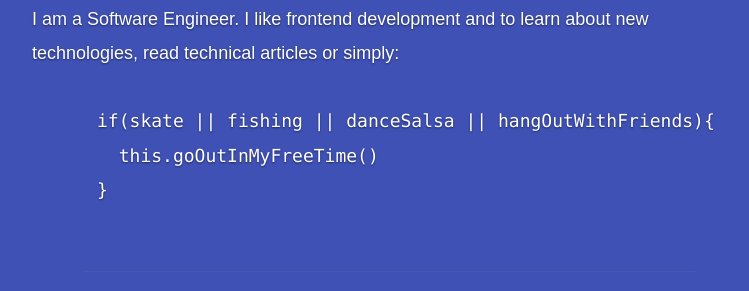
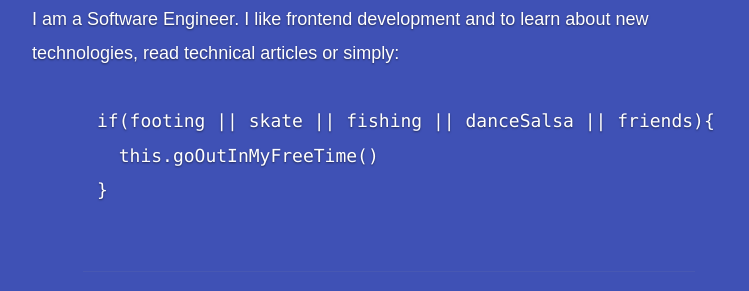
Before and after one commit to osielmesa/personalsite, a React (Create React App) app: page / in a window 1280 px wide. Shown: the part 267-558 px from the top of the page, without its empty margins (251-1000 px from the left). Built offline with nearby package versions, Linux system fonts and the light colour scheme.

Commit message:
Changing activities in free time

```diff
--- a/src/resumeData.js
+++ b/src/resumeData.js
@@ -1,5 +1,5 @@
 let code = `
-      if(skate || fishing || danceSalsa || hangOutWithFriends){
+      if(footing || skate || fishing || danceSalsa || friends){
         this.goOutInMyFreeTime()
       }
     `
```
